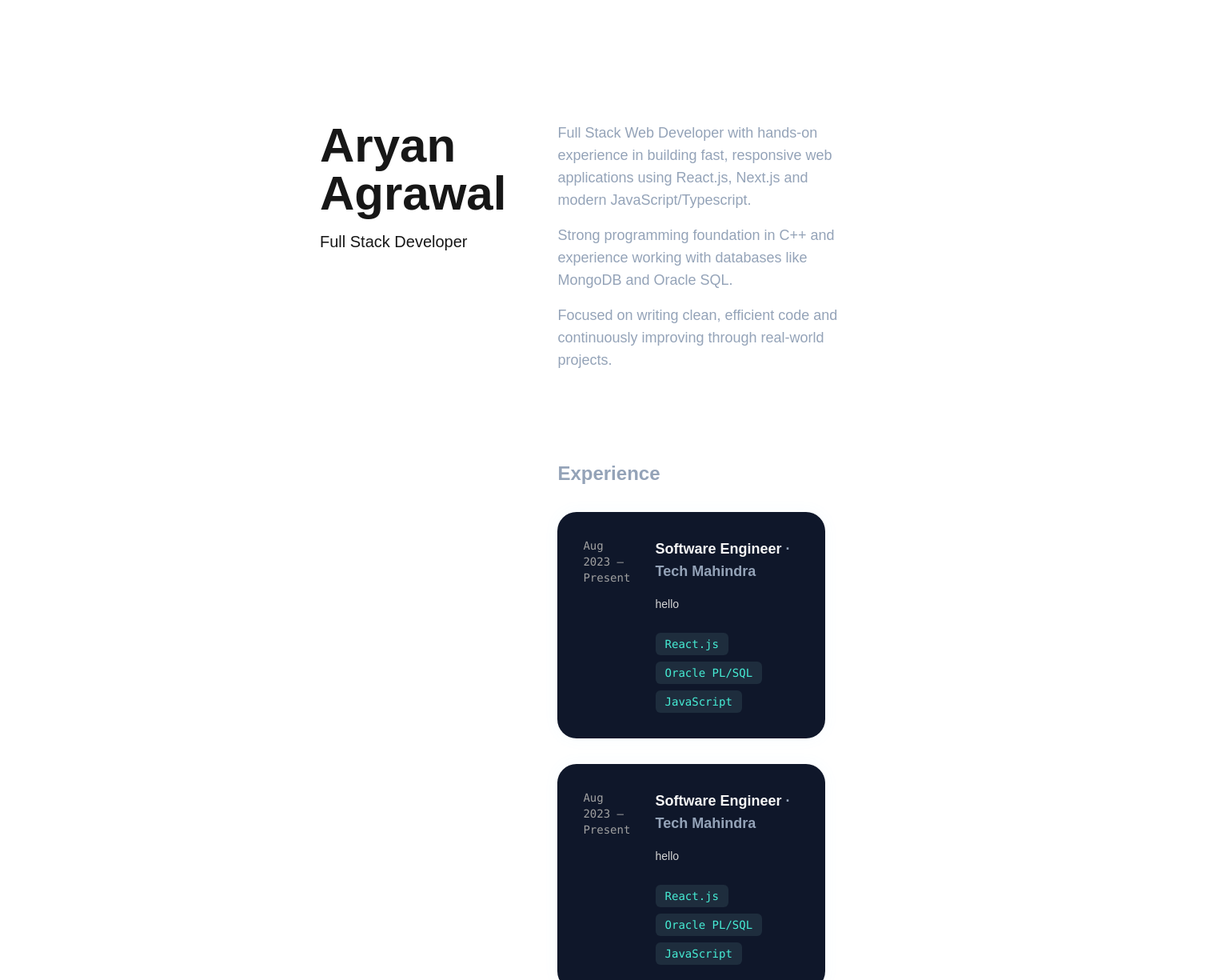
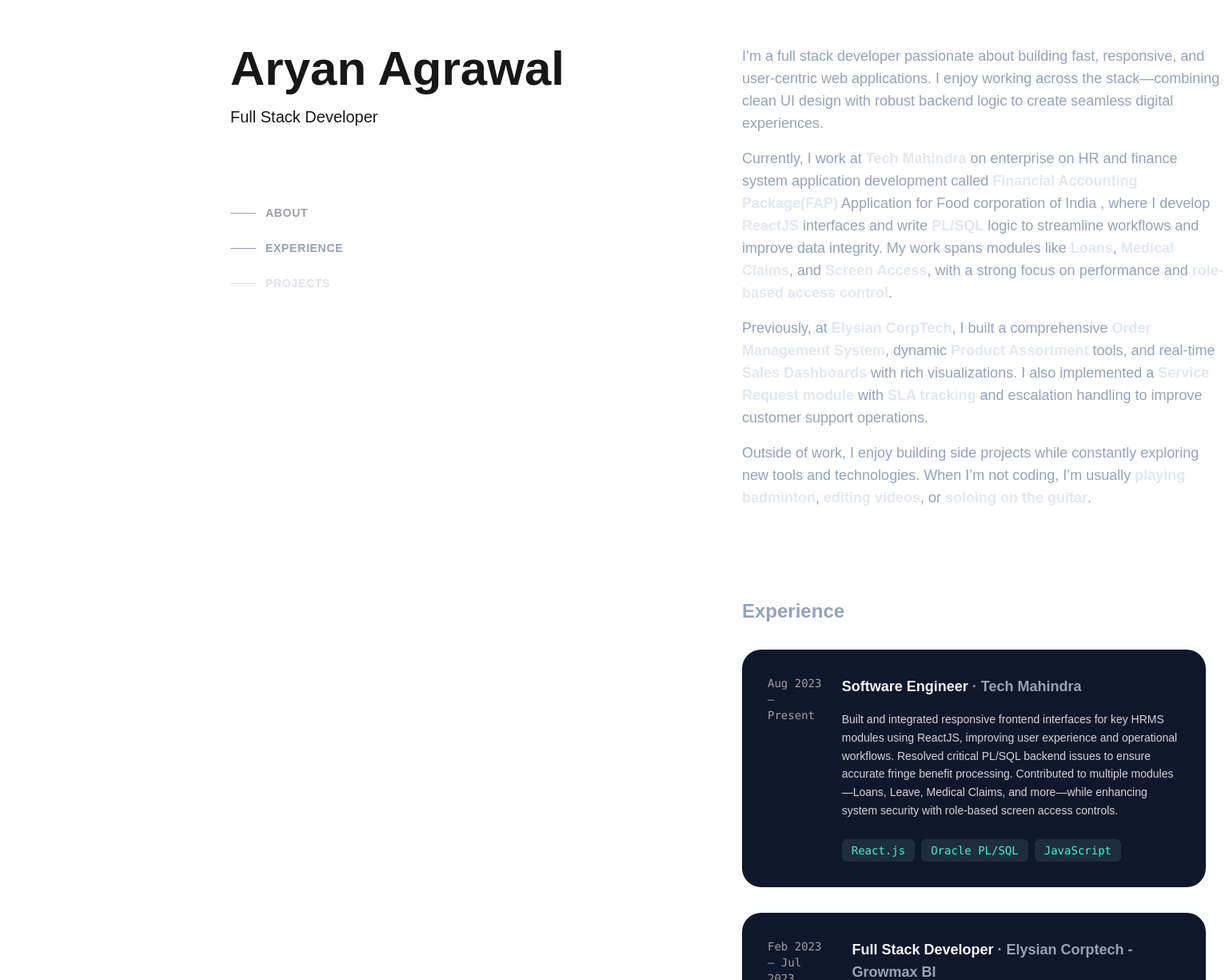
Before and after one commit to shad0waryan/website_portfolio, a Next.js app: page / in a window 1280 px wide. Shown: the part 40-1265 px from the top of the page at 80% size, 1532 px wide, since content can reach past the window. Built offline with nearby package versions, Linux system fonts and the light colour scheme.

Commit message:
Navbar_add

```diff
--- a/src/app/ExperienceCard.tsx
+++ b/src/app/ExperienceCard.tsx
@@ -33,7 +33,7 @@
   "
     >
       <div className="flex flex-col sm:flex-row gap-6 ">
-        <div className="w-32 text-sm text-neutral-400 font-mono">
+        <div className="w-96 text-sm text-neutral-400 font-mono">
           {from} — {to}
         </div>
 
--- /dev/null
+++ b/src/app/NavBar.tsx
@@ -0,0 +1,35 @@
+"use client";
+export default function NavBar() {
+  return (
+    <div className="mt-24 top-1/3 flex flex-col gap-6 text-sm font-semibold tracking-wider text-gray-400">
+      <NavItem label="ABOUT" href="#about" />
+      <NavItem label="EXPERIENCE" href="#experience" />
+      <NavItem label="PROJECTS" href="#projects" disabled />
+    </div>
+  );
+}
+
+function NavItem({
+  label,
+  href,
+  disabled = false,
+}: {
+  label: string;
+  href: string;
+  disabled?: boolean;
+}) {
+  return (
+    <a
+      href={disabled ? "#" : href}
+      onClick={(e) => disabled && e.preventDefault()}
+      className={`group flex items-center gap-3 ${
+        disabled ? "opacity-30 cursor-not-allowed" : "hover:text-gray-100"
+      }`}
+    >
+      <span className="block w-8 h-[1px] bg-gray-400 group-hover:bg-gray-100 group-hover:scale-x-125 group-hover:translate-x-4 transition-transform origin-left" />
+      <span className="group-hover:translate-x-4 transition-transform">
+        {label}
+      </span>
+    </a>
+  );
+}
--- /dev/null
+++ b/src/app/about.tsx
@@ -0,0 +1,53 @@
+export default function About() {
+  return (
+    <section className="flex flex-col gap-4 text-wrap">
+      <p className="text-lighttext">
+        I’m a full stack developer passionate about building fast, responsive,
+        and user-centric web applications. I enjoy working across the
+        stack—combining clean UI design with robust backend logic to create
+        seamless digital experiences.
+      </p>
+
+      <p className="text-lighttext">
+        Currently, I work at{" "}
+        <strong className="text-[#E2E8F0]">Tech Mahindra</strong> on enterprise
+        on HR and finance system application development called
+        <strong className="text-[#E2E8F0]">
+          {" "}
+          Financial Accounting Package(FAP)
+        </strong>{" "}
+        Application for Food corporation of India , where I develop{" "}
+        <strong className="text-[#E2E8F0]">ReactJS</strong> interfaces and write{" "}
+        <strong className="text-[#E2E8F0]">PL/SQL</strong> logic to streamline
+        workflows and improve data integrity. My work spans modules like{" "}
+        <strong className="text-[#E2E8F0]">Loans</strong>,{" "}
+        <strong className="text-[#E2E8F0]">Medical Claims</strong>, and{" "}
+        <strong className="text-[#E2E8F0]">Screen Access</strong>, with a strong
+        focus on performance and{" "}
+        <strong className="text-[#E2E8F0]">role-based access control</strong>.
+      </p>
+
+      <p className="text-lighttext">
+        Previously, at{" "}
+        <strong className="text-[#E2E8F0]">Elysian CorpTech</strong>, I built a
+        comprehensive{" "}
+        <strong className="text-[#E2E8F0]">Order Management System</strong>,
+        dynamic <strong className="text-[#E2E8F0]">Product Assortment</strong>{" "}
+        tools, and real-time{" "}
+        <strong className="text-[#E2E8F0]">Sales Dashboards</strong> with rich
+        visualizations. I also implemented a{" "}
+        <strong className="text-[#E2E8F0]">Service Request module</strong> with{" "}
+        <strong className="text-[#E2E8F0]">SLA tracking</strong> and escalation
+        handling to improve customer support operations.
+      </p>
+
+      <p className="text-lighttext">
+        Outside of work, I enjoy building side projects while constantly
+        exploring new tools and technologies. When I’m not coding, I’m usually{" "}
+        <strong className="text-[#E2E8F0]">playing badminton</strong>,{" "}
+        <strong className="text-[#E2E8F0]">editing videos</strong>, or{" "}
+        <strong className="text-[#E2E8F0]">soloing on the guitar</strong>.
+      </p>
+    </section>
+  );
+}
--- a/src/app/globals.css
+++ b/src/app/globals.css
@@ -29,7 +29,7 @@
   height: 720px;
   background: radial-gradient(
     circle,
-    rgba(104, 193, 252, 0.10) 0%,
+    rgba(104, 193, 252, 0.1) 0%,
     rgba(104, 193, 252, 0.06) 20%,
     rgba(104, 193, 252, 0.04) 40%,
     rgba(104, 193, 252, 0.015) 60%,
@@ -45,6 +45,6 @@
   transition: opacity 0.3s ease;
 }
 
-/* .expCard:hover{
-
-} */
+html {
+  scroll-behavior: smooth;
+}
--- /dev/null
+++ b/src/app/leftSection.tsx
@@ -0,0 +1,15 @@
+import NavBar from "./NavBar";
+
+export default function LeftSection() {
+  return (
+    <div className="flex flex-col">
+      <span className="block text-center text-4xl sm:text-5xl lg:text-left lg:text-6xl font-bold cursor-default select-none">
+        Aryan Agrawal
+      </span>
+      <span className="block text-center mt-4 text-lg sm:text-xl lg:text-left font-extralight cursor-default select-none">
+        Full Stack Developer
+      </span>
+      {/* <NavBar /> */}
+    </div>
+  );
+}
--- a/src/app/page.tsx
+++ b/src/app/page.tsx
@@ -1,58 +1,17 @@
-import ExperienceCard from "./ExperienceCard";
-
+import LeftSection from "./leftSection";
+import RightSection from "./rightSection";
+import NavBar from "./NavBar";
 export default function Home() {
   return (
-    <div className="main flex flex-col mt-24 mb-24 ml-6 mr-6 lg:flex-row lg:mr-52 lg:ml-96 lg:my-44 justify-between px-6 lg:px-4 py-4 gap-16">
-      {/* Left Section */}
-      <div className="flex flex-col">
-        <span className="block text-center text-4xl sm:text-5xl lg:text-left lg:text-6xl font-bold cursor-default select-none">
-          Aryan Agrawal
-        </span>
-        <span className="block text-center mt-4 text-lg sm:text-xl lg:text-left font-extralight cursor-default select-none">
-          Full Stack Developer
-        </span>
+    <div className="main flex flex-col lg:flex-row justify-between mt-24 mb-24 px-6 lg:px-36 gap-16">
+      <div className=" xl:ml-36 lg:fixed lg:top-24 lg:w-218 flex flex-col">
+        <LeftSection />
+        <div className="hidden lg:block">
+          <NavBar />
+        </div>
       </div>
-      {/* Right Section */}
-      <div className="flex flex-col gap-28 max-w-2xl text-base sm:text-lg mx-auto text-left">
-        <div className="flex flex-col gap-4">
-          <span className="text-lighttext">
-            Full Stack Web Developer with hands-on experience in building fast,
-            responsive web applications using React.js, Next.js and modern
-            JavaScript/Typescript.
-          </span>
-          <span className="text-lighttext">
-            Strong programming foundation in C++ and experience working with
-            databases like MongoDB and Oracle SQL.
-          </span>
-          <span className="text-lighttext">
-            Focused on writing clean, efficient code and continuously improving
-            through real-world projects.
-          </span>
-        </div>
-        <section className="group pr-6 ">
-          <h2 className="text-2xl font-semibold text-lighttext mb-4 cursor-default">
-            Experience
-          </h2>
-
-          <ExperienceCard
-            from="Aug 2023"
-            to="Present"
-            role="Software Engineer"
-            company="Tech Mahindra"
-            description="hello"
-            techStack={["React.js", "Oracle PL/SQL", "JavaScript"]}
-          />
-          <div>
-            <ExperienceCard
-              from="Aug 2023"
-              to="Present"
-              role="Software Engineer"
-              company="Tech Mahindra"
-              description="hello"
-              techStack={["React.js", "Oracle PL/SQL", "JavaScript"]}
-            />
-          </div>
-        </section>
+      <div className="lg:ml-120 xl:ml-196">
+        <RightSection />
       </div>
     </div>
   );
--- /dev/null
+++ b/src/app/rightSection.tsx
@@ -0,0 +1,43 @@
+import ExperienceCard from "./ExperienceCard";
+import About from "./about";
+export default function RightSection() {
+  return (
+    <div
+      id="about"
+      className="flex flex-col gap-28 max-w-2xl text-base sm:text-lg mx-auto text-left mb-48 scroll-mt-[150px]"
+    >
+      <About />
+      <section className="group pr-6 ">
+        <h2 className="text-2xl font-semibold text-lighttext mb-4 cursor-default ">
+          Experience
+        </h2>
+        <div id="experience" className="scroll-mt-[170px]">
+          <ExperienceCard
+            from="Aug 2023"
+            to="Present"
+            role="Software Engineer"
+            company="Tech Mahindra"
+            description="Built and integrated responsive frontend interfaces for key HRMS modules using ReactJS, improving user experience and operational workflows. Resolved critical PL/SQL backend issues to ensure accurate fringe benefit processing. Contributed to multiple modules—Loans, Leave, Medical Claims, and more—while enhancing system security with role-based screen access controls."
+            techStack={["React.js", "Oracle PL/SQL", "JavaScript"]}
+          />
+        </div>
+        <div>
+          <ExperienceCard
+            from="Feb 2023"
+            to="Jul 2023"
+            role="Full Stack Developer"
+            company="Elysian Corptech - Growmax BI"
+            description="Built and enhanced core business systems including order processing, product management, and customer support workflows. Delivered dynamic dashboards with real-time insights and visualizations. Focused on scalable, user-centric solutions to improve operational efficiency and decision-making across teams."
+            techStack={[
+              "React.js",
+              "Node.js",
+              "Express.js",
+              "MongoDB",
+              "Javascript",
+            ]}
+          />
+        </div>
+      </section>
+    </div>
+  );
+}
```
